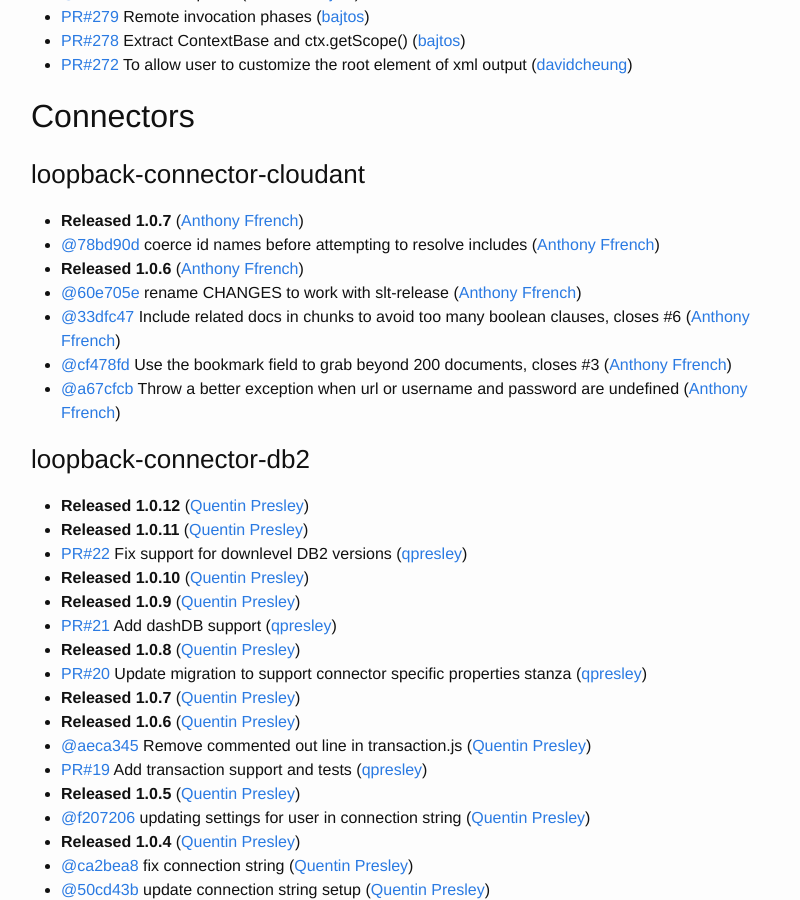
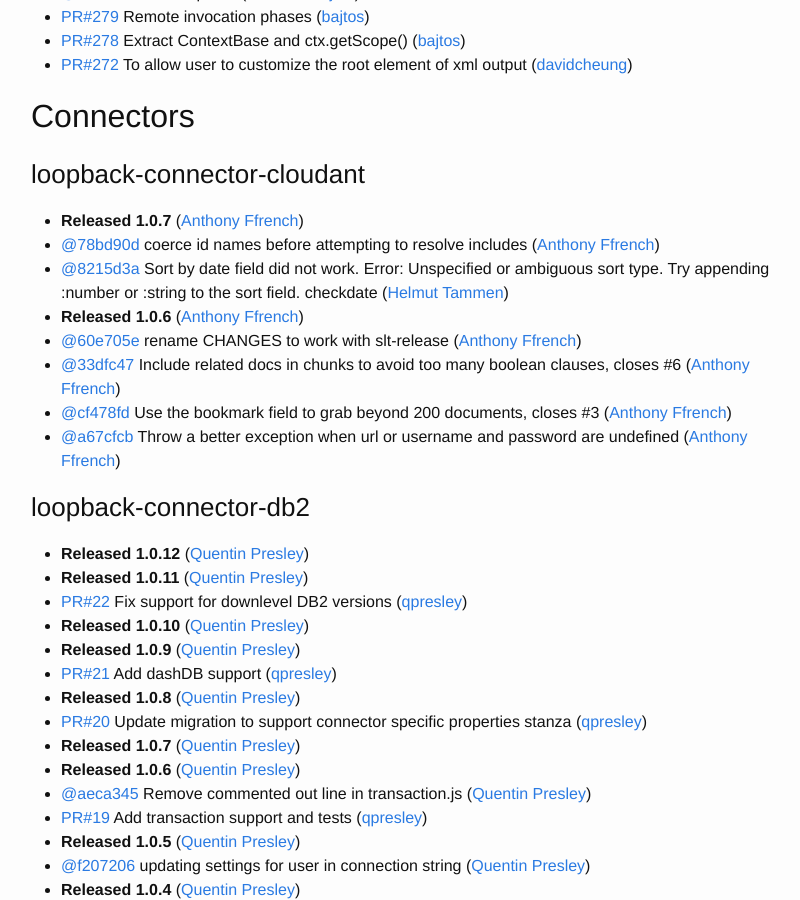
Before and after one commit to strongloop/loopback, a Jekyll site: the page built from index.md, in a window 1280 px wide and 900 px high, scrolled down 2240 px. Shown: the whole window, without its empty margins (239-1039 px from the left). Built offline with Jekyll 4.4.1, drawn with Linux system fonts in a browser that asks for light colours.

Commit message:
Update changelog

```diff
--- a/index.md
+++ b/index.md
@@ -101,6 +101,7 @@
 ### loopback-connector-cloudant
  * **Released 1.0.7** ([Anthony Ffrench](https://github.com/tonyffrench))
  * [@78bd90d](https://github.com/strongloop/loopback-connector-cloudant/commit/78bd90d934ec2d01ac98e865d52f0c0f8f285cbc) coerce id names before attempting to resolve includes ([Anthony Ffrench](https://github.com/tonyffrench))
+ * [@8215d3a](https://github.com/strongloop/loopback-connector-cloudant/commit/8215d3a66df8f2603b50ba856559313db1542312) Sort by date field did not work. Error: Unspecified or ambiguous sort type. Try appending :number or :string to the sort field. checkdate ([Helmut Tammen](https://github.com/htammen))
  * **Released 1.0.6** ([Anthony Ffrench](https://github.com/tonyffrench))
  * [@60e705e](https://github.com/strongloop/loopback-connector-cloudant/commit/60e705ed4f720ae940952f9418d76f236b67112a) rename CHANGES to work with slt-release ([Anthony Ffrench](https://github.com/tonyffrench))
  * [@33dfc47](https://github.com/strongloop/loopback-connector-cloudant/commit/33dfc47e6254f9b1c7b7736a59e5aef7eb1836c1) Include related docs in chunks to avoid too many boolean clauses, closes #6 ([Anthony Ffrench](https://github.com/tonyffrench))
```
